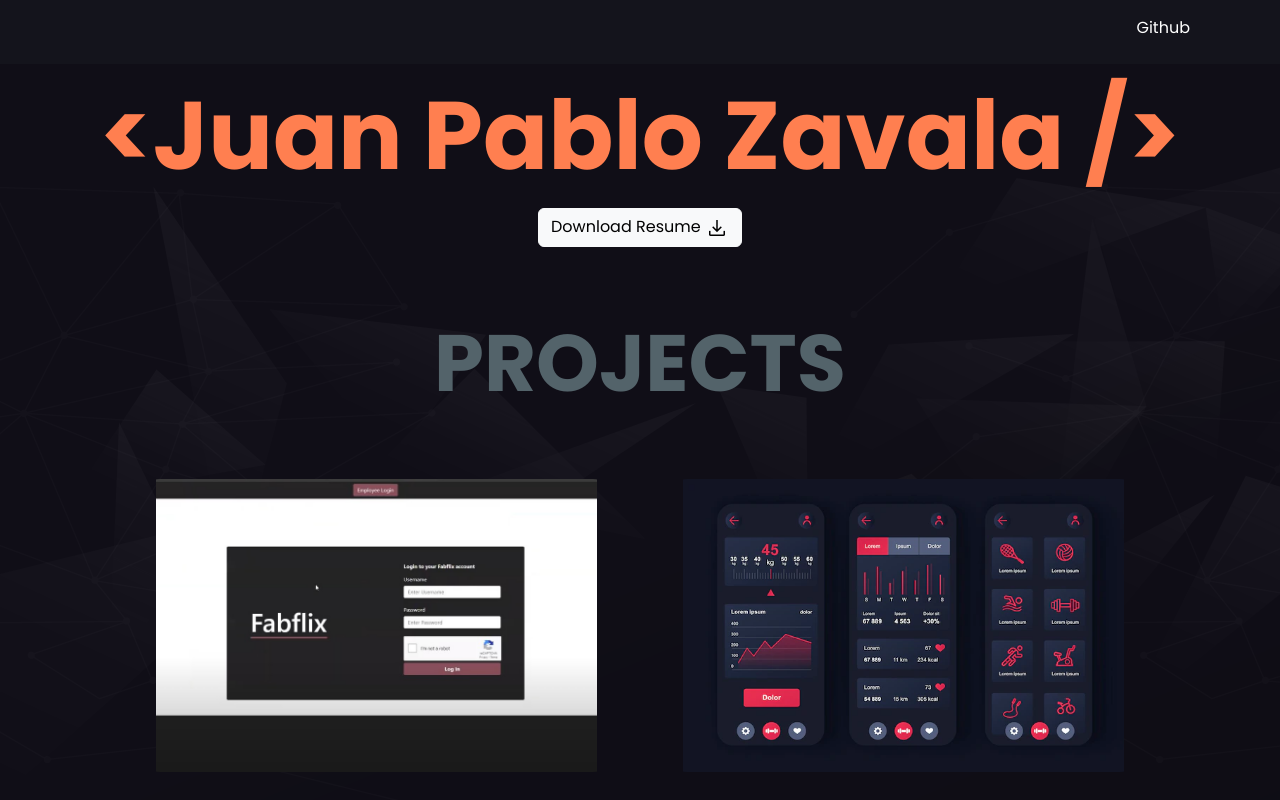
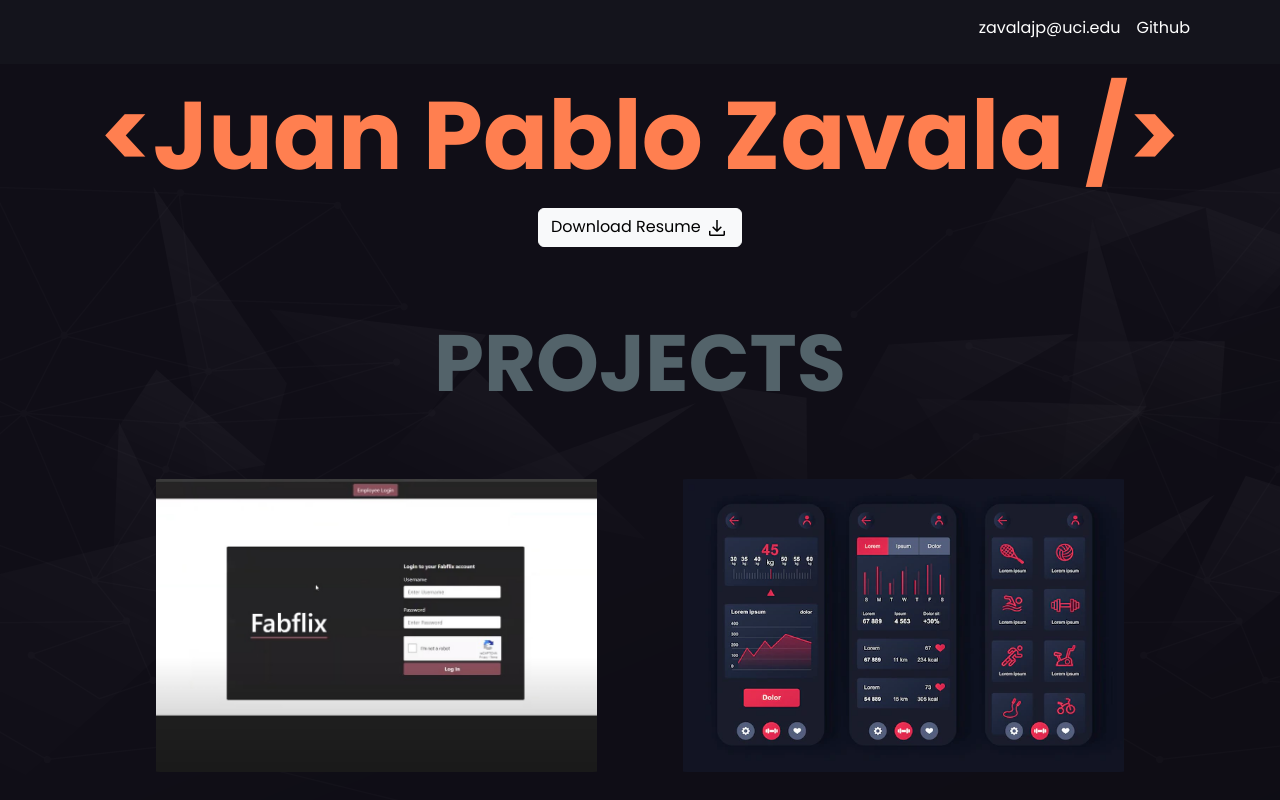
Before and after one commit to jpzavala/jpz-portfolio-app, a React (Create React App) app: page / in a window 1280 px wide. Shown: the top 800 px of the page. Built offline with nearby package versions, Linux system fonts and the light colour scheme.

Commit message:
Fixed links

```diff
--- a/src/Components/Navigation.js
+++ b/src/Components/Navigation.js
@@ -7,7 +7,10 @@ function Navigation() {
         <Navbar.Toggle aria-controls="responsive-navbar-nav" />
         <Navbar.Collapse id="responsive-navbar-nav">
           <Nav className="ms-auto">
-            <Nav.Link href="">Github</Nav.Link>
+            <Nav.Link href="mailto: zavalajp@uci.edu">
+              zavalajp@uci.edu
+            </Nav.Link>
+            <Nav.Link href="https://github.com/jpzavala">Github</Nav.Link>
           </Nav>
         </Navbar.Collapse>
       </Container>
```
